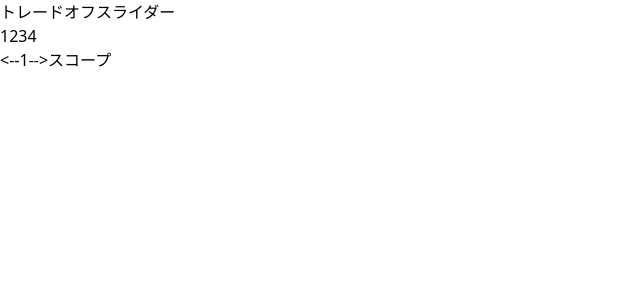
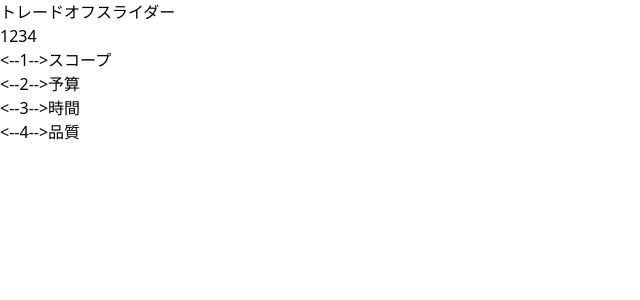
Before and after one commit to tee-talog/easy-trade-off-slider, a Next.js app: page / in a window 1280 px wide. Shown: the top 300 px of the page, without its empty margins (0-640 px from the left). Built offline with nearby package versions, Linux system fonts and the light colour scheme.

Commit message:
add rogic to organisms component

```diff
--- a/components/Rows.tsx
+++ b/components/Rows.tsx
@@ -1,10 +1,20 @@
 import React from 'react'
 import Row from './Row'
 
-const Rows = () => (
-  <ul>
-    <Row label={'スコープ'} value={1} />
-  </ul>
-)
+type Item = {
+  label: string
+  value: number
+}
+
+type Props = {
+  items: Item[]
+}
+
+const Rows = ({ items }: Props) => {
+  const domItems = items.map(({ label, value }, i) => (
+    <Row key={i} label={label} value={value} />
+  ))
+  return <ul>{domItems}</ul>
+}
 
 export default React.memo(Rows)
--- a/components/Sliders.tsx
+++ b/components/Sliders.tsx
@@ -1,16 +1,22 @@
 import Rows from './Rows'
 
-const Sliders = () => (
-  <div>
-    <ul className="flex">
-      <li>1</li>
-      <li>2</li>
-      <li>3</li>
-      <li>4</li>
-    </ul>
+const Sliders = () => {
+  const items = [
+    { label: 'スコープ', value: 1 },
+    { label: '予算', value: 2 },
+    { label: '時間', value: 3 },
+    { label: '品質', value: 4 },
+  ]
 
-    <Rows />
-  </div>
-)
+  const headerItems = items.map((_, i) => <li key={i}>{i + 1}</li>)
+
+  return (
+    <div>
+      <ul className="flex">{headerItems}</ul>
+
+      <Rows items={items} />
+    </div>
+  )
+}
 
 export default Sliders
```
